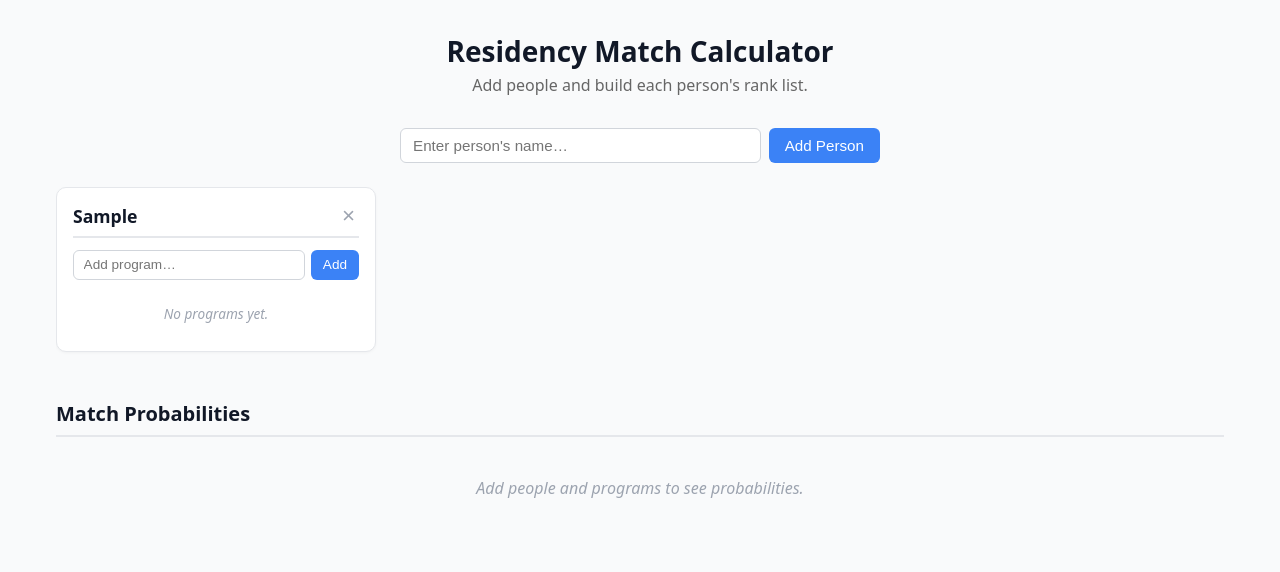
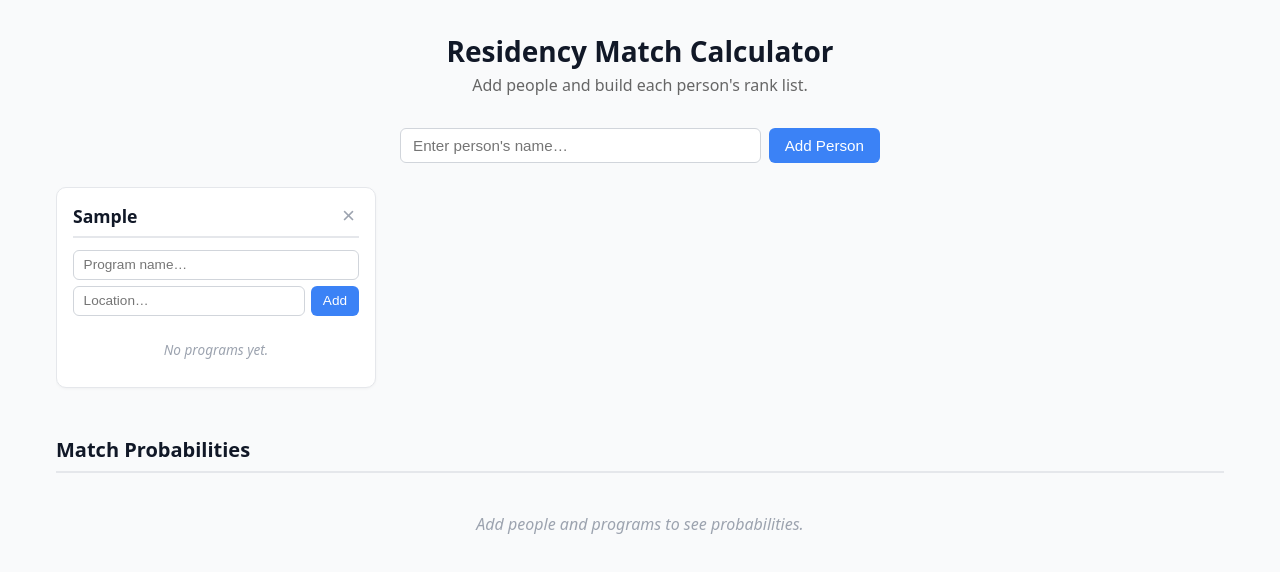
Before and after one commit to ttabernacki/ClaudeTestEnvironment, a React (Vite) app: page / in a window 1280 px wide. Both pictures are taken after typing "Sample" into the empty fields and a click on the button "Add Person". Shown: the top 572 px of the page. Built offline with nearby package versions, Linux system fonts and the light colour scheme.

Commit message:
Add location field to each program
Each program now requires a location when added. The location displays
below the program name on each rank tile, which will be used for the
upcoming 'same location' probability analysis.

https://claude.ai/code/session_01G7jgkVzcUguVmdagV7JX71

```diff
--- a/src/App.css
+++ b/src/App.css
@@ -117,6 +117,7 @@
 /* ── Add Program Form (inside column) ── */
 .add-program-form {
   display: flex;
+  flex-wrap: wrap;
   gap: 0.375rem;
   margin-bottom: 0.75rem;
 }
@@ -210,10 +211,24 @@
   cursor: grabbing;
 }
 
+.program-info {
+  flex: 1;
+  min-width: 0;
+  display: flex;
+  flex-direction: column;
+  gap: 0.1rem;
+}
+
 .program-name {
-  flex: 1;
   font-size: 0.875rem;
-  min-width: 0;
+  overflow: hidden;
+  text-overflow: ellipsis;
+  white-space: nowrap;
+}
+
+.program-location {
+  font-size: 0.75rem;
+  color: #6b7280;
   overflow: hidden;
   text-overflow: ellipsis;
   white-space: nowrap;
--- a/src/components/PersonColumn.jsx
+++ b/src/components/PersonColumn.jsx
@@ -18,6 +18,7 @@ import SortableProgram from './SortableProgram';
 
 export default function PersonColumn({ person, onRemovePerson, onUpdatePrograms }) {
   const [newProgram, setNewProgram] = useState('');
+  const [newLocation, setNewLocation] = useState('');
 
   const sensors = useSensors(
     useSensor(PointerSensor),
@@ -40,12 +41,14 @@ export default function PersonColumn({ person, onRemovePerson, onUpdatePrograms
   function handleAddProgram(e) {
     e.preventDefault();
     const name = newProgram.trim();
-    if (!name) return;
+    const location = newLocation.trim();
+    if (!name || !location) return;
     onUpdatePrograms(person.id, (prev) => [
       ...prev,
-      { id: crypto.randomUUID(), name },
+      { id: crypto.randomUUID(), name, location },
     ]);
     setNewProgram('');
+    setNewLocation('');
   }
 
   function handleRemoveProgram(programId) {
@@ -70,8 +73,15 @@ export default function PersonColumn({ person, onRemovePerson, onUpdatePrograms
           type="text"
           value={newProgram}
           onChange={(e) => setNewProgram(e.target.value)}
-          placeholder="Add program…"
+          placeholder="Program name…"
           aria-label={`Add program for ${person.name}`}
+        />
+        <input
+          type="text"
+          value={newLocation}
+          onChange={(e) => setNewLocation(e.target.value)}
+          placeholder="Location…"
+          aria-label={`Program location for ${person.name}`}
         />
         <button type="submit">Add</button>
       </form>
@@ -93,6 +103,7 @@ export default function PersonColumn({ person, onRemovePerson, onUpdatePrograms
                   id={program.id}
                   rank={index + 1}
                   name={program.name}
+                  location={program.location}
                   onRemove={handleRemoveProgram}
                 />
               ))}
--- a/src/components/SortableProgram.jsx
+++ b/src/components/SortableProgram.jsx
@@ -1,7 +1,7 @@
 import { useSortable } from '@dnd-kit/sortable';
 import { CSS } from '@dnd-kit/utilities';
 
-export default function SortableProgram({ id, rank, name, onRemove }) {
+export default function SortableProgram({ id, rank, name, location, onRemove }) {
   const {
     attributes,
     listeners,
@@ -23,7 +23,10 @@ export default function SortableProgram({ id, rank, name, onRemove }) {
       <button className="drag-handle" {...attributes} {...listeners} aria-label="Drag to reorder">
         ⠿
       </button>
-      <span className="program-name">{name}</span>
+      <span className="program-info">
+        <span className="program-name">{name}</span>
+        <span className="program-location">{location}</span>
+      </span>
       <button className="remove-btn" onClick={() => onRemove(id)} aria-label={`Remove ${name}`}>
         ×
       </button>
```
